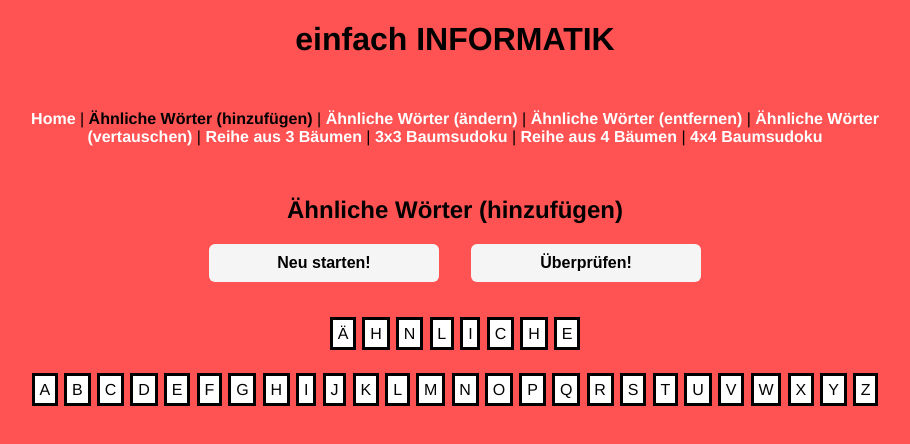
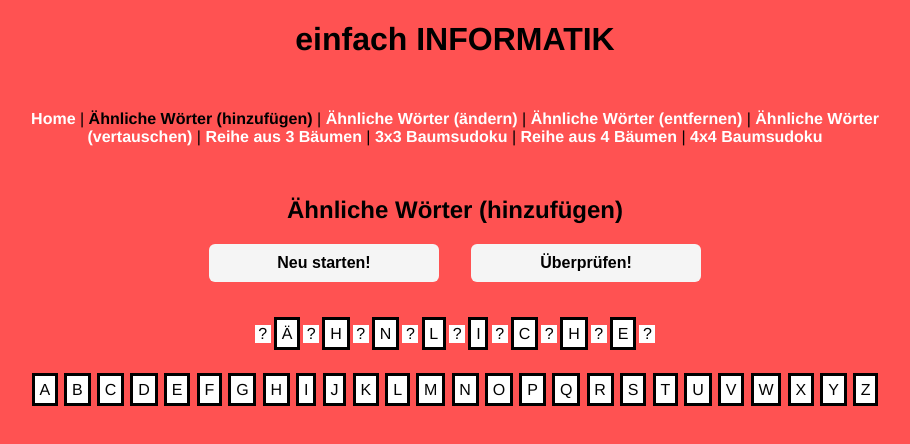
Before and after one commit to fbuetler/e-learning-environment, a Vue app in the folder vue-ts/: page /wordsadd in a window 1280 px wide. Shown: the top 444 px of the page, without its empty margins (185-1095 px from the left). Built offline with nearby package versions, Linux system fonts and the light colour scheme.

Commit message:
WIP words/add insert char

```diff
--- a/vue-ts/src/components/words/Add.vue
+++ b/vue-ts/src/components/words/Add.vue
@@ -2,8 +2,10 @@
   <div>
     <div class="word-container">
       <div class="word-item" v-for="element in word" :key="element.id">
-        {{ element.letter }}
+        <div class="placeholder" @click="insertChar(element.id)">?</div>
+        <div class="word">{{ element.letter }}</div>
       </div>
+      <div class="placeholder" @click="insertChar(word.length)">?</div>
     </div>
     <Alphabet
       :selectedChar="selectedChar"
@@ -67,6 +69,14 @@ export default class Add extends Vue {
   private charSelected(char: string) {
     this.selectedChar = char;
   }
+
+  private insertChar(id: number) {
+    console.log(id);
+    /*
+    TODO
+    insert selectedChar into words
+    */
+  }
 }
 </script>
 
@@ -80,6 +90,16 @@ export default class Add extends Vue {
   margin: 1em;
 }
 .word-item {
+  display: flex;
+  flex-direction: row;
+  justify-content: center;
+  align-items: center;
+}
+.placeholder {
+  background: white;
+  min-width: 1em;
+}
+.word {
   background: white;
   border: 3px solid black;
   padding: 0.3em;
```
